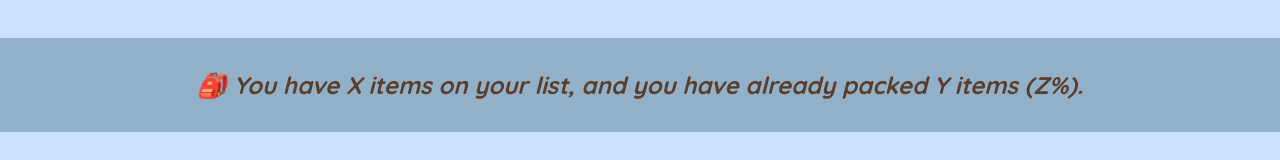
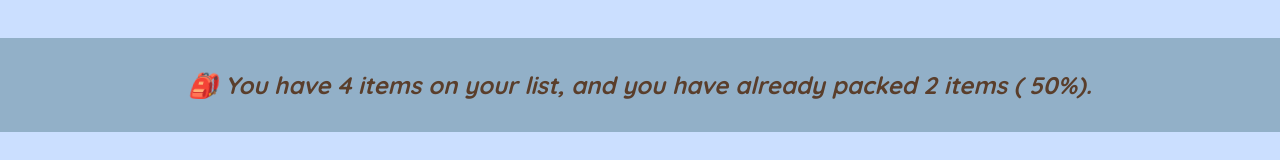
Before and after one commit to sgc93/enGO, a React (Create React App) app: page / in a window 1280 px wide. Shown: the part 603-763 px from the top of the page. Built offline with nearby package versions, Linux system fonts and the light colour scheme; the HTML template or start-up script is replaced by a standard one.

Commit message:
calculate and display items' list statistics

```diff
--- a/src/App.js
+++ b/src/App.js
@@ -34,7 +34,7 @@ function App() {
 				onDeleteItem={deleteItem}
 				onPacking={handleToggle}
 			/>
-			<Stats />
+			<Stats items={items} />
 		</div>
 	);
 }
@@ -137,12 +137,28 @@ function Item({ item, onDeleteItem, onPacking }) {
 	);
 }
 
-function Stats() {
+function Stats({ items }) {
+	if (!items.length) {
+		return (
+			<p className="stats">
+				{" "}
+				<em>Start add items in your packing list 🚀</em>
+			</p>
+		);
+	}
+
+	const numOfItems = items.length;
+	const numOfPacked = items.filter((item) => item.packed).length;
+	const packedPercent = Math.round((numOfPacked / numOfItems) * 100);
 	return (
 		<footer className="stats">
 			<em>
-				🎒 You have X items on your list, and you have already packed Y items
-				(Z%).
+				{packedPercent === 100
+					? "You have Packed all your Items, READY TO GO! ✈️🌍"
+					: `🎒 You have ${numOfItems} items on your list,`}
+				{numOfPacked === 0
+					? "but You haven't started packing yet, START PACKING!"
+					: ` and you have already packed ${numOfPacked} items ( ${packedPercent}%).`}
 			</em>
 		</footer>
 	);
```
